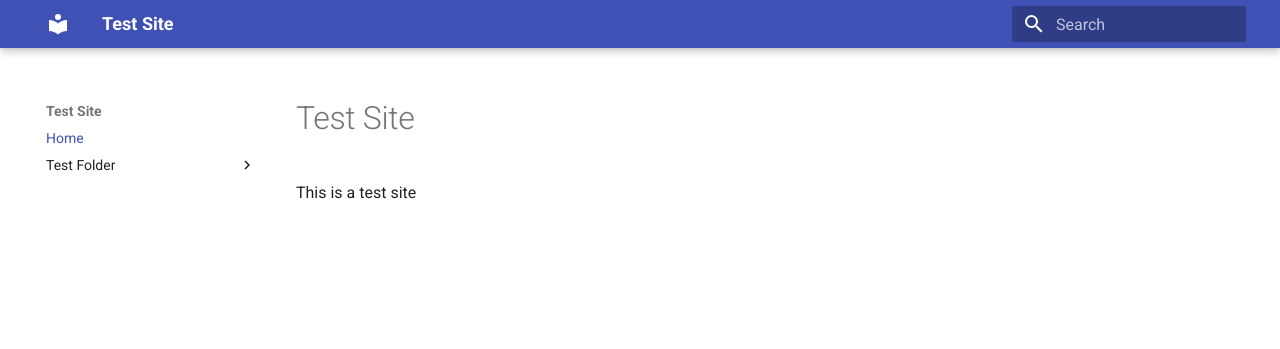
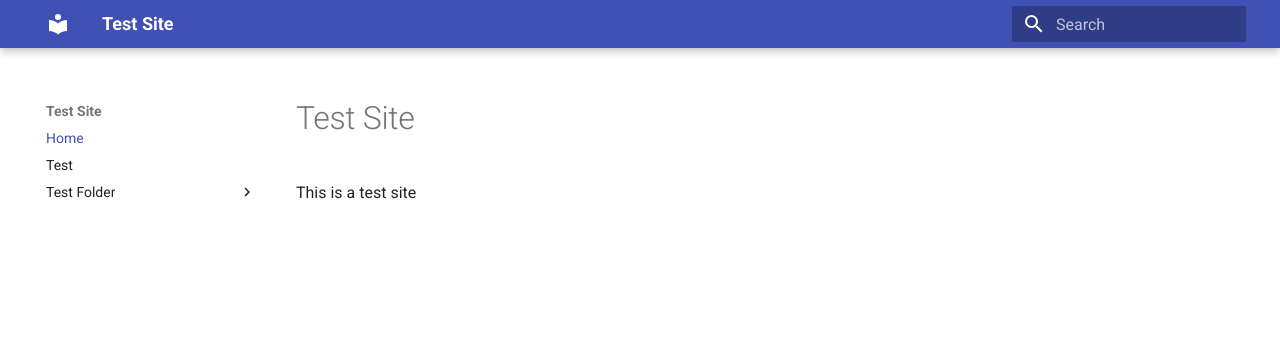
Before and after one commit to mrmikealanbrown/mkdocs, an MkDocs documentation site: the page built from docs/index.md, in a window 1280 px wide. Shown: the top 349 px of the page. Built offline with MkDocs 1.6.1 and Material for MkDocs 9.7.7, drawn with Linux system fonts in a browser that asks for light colours.

Commit message:
Add 'Test' page to navigation

```diff
--- a/mkdocs.yml
+++ b/mkdocs.yml
@@ -15,6 +15,7 @@ watch:
   - includes
 nav:
   - Home: index.md
+  - Test: test.html
   - Test Folder:
     - Topic One: test-folder/topic1.md
     - Topic Two: test-folder/topic2.md
```
